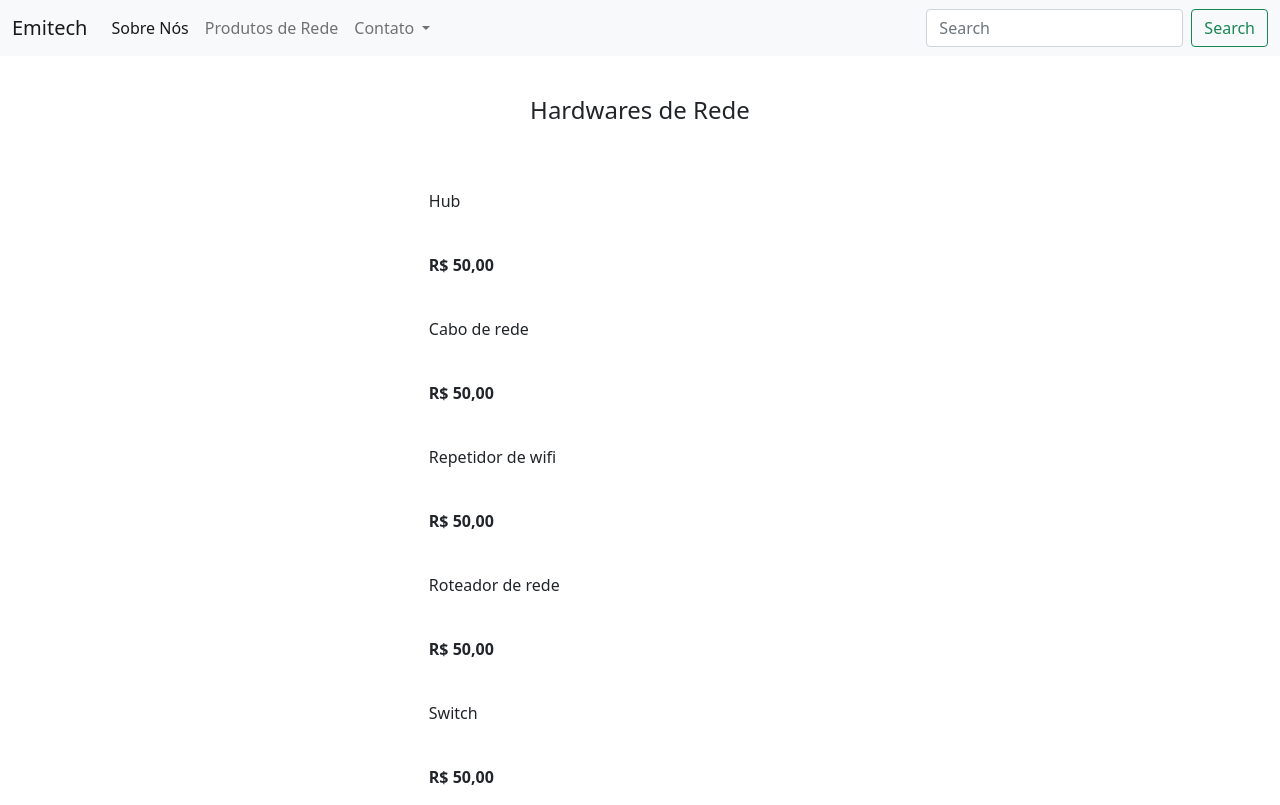
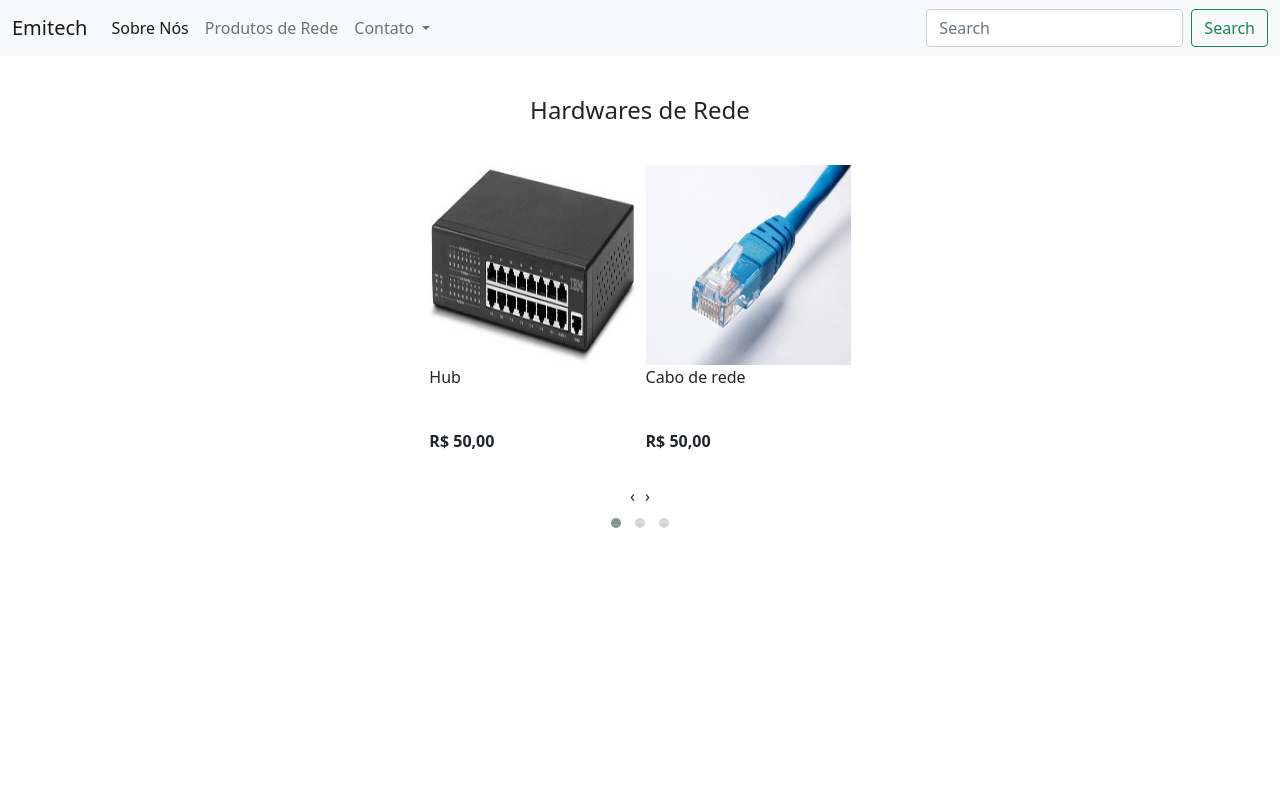
Before and after one commit to Leandrors91/EMITECH-solucoes-tecnologicas, a plain HTML site: page pagina/produtos.html in a window 1280 px wide. Drawn offline with nearby package versions, Linux system fonts and the light colour scheme; the site is published under a folder, as on GitHub Pages, so addresses that start at the root find nothing.

Commit message:
Corrigindo bugs

```diff
--- a/pagina/index.html
+++ b/pagina/index.html
@@ -5,7 +5,7 @@
     <meta http-equiv="X-UA-Compatible" content="IE=edge">
     <meta name="viewport" content="width=device-width, initial-scale=1.0">
     <title>Emitech</title>
-    <link rel="stylesheet" href="/css/main.css">
+    <link rel="stylesheet" href="./css/main.css">
 
     <link href="https://cdn.jsdelivr.net/npm/bootstrap@5.0.0-beta3/dist/css/bootstrap.min.css" rel="stylesheet" integrity="sha384-eOJMYsd53ii+scO/bJGFsiCZc+5NDVN2yr8+0RDqr0Ql0h+rP48ckxlpbzKgwra6" crossorigin="anonymous">
 
@@ -52,7 +52,7 @@
             <div class="card-body">
               <h5 class="card-title">Pakuni</h5>
               <p class="card-text">Sistema de administração de funcionários.</p>
-              <a href="contato.html" class="card-link">Saiba Mias</a>
+              <a href="contato.html" class="card-link">Saiba Mais</a>
             </div>
         </div>
 
--- a/pagina/produtos.html
+++ b/pagina/produtos.html
@@ -6,9 +6,9 @@
     <meta name="viewport" content="width=device-width, initial-scale=1.0">
     <title>Produtos</title>
     <link href="https://cdn.jsdelivr.net/npm/bootstrap@5.0.0-beta3/dist/css/bootstrap.min.css" rel="stylesheet" integrity="sha384-eOJMYsd53ii+scO/bJGFsiCZc+5NDVN2yr8+0RDqr0Ql0h+rP48ckxlpbzKgwra6" crossorigin="anonymous">
-    <link rel="stylesheet" href="css/produtos.css">
-    <link rel="stylesheet" href="/css/owl/owl.carousel.min.css">
-    <link rel="stylesheet" href="/css/owl/owl.theme.default.min.css">
+    <link rel="stylesheet" href="./css/produtos.css">
+    <link rel="stylesheet" href="./css/owl/owl.carousel.min.css">
+    <link rel="stylesheet" href="./css/owl/owl.theme.default.min.css">
 
 </head>
 <body>
@@ -54,31 +54,31 @@
     <div class="wraper-carousel">
         <div class="owl-carousel owl-theme">
             <div class="item">
-              <img src="/imgs/hub.jpeg" alt="">
+              <img src="./imgs/hub.jpeg" alt="">
               <p>Hub</p>
               <br>
               <p><strong>R$ 50,00</strong></p>
             </div>
             <div class="item">
-              <img src="/imgs/network-cable-2245837_1920.jpg" alt="">
+              <img src="./imgs/network-cable-2245837_1920.jpg" alt="">
               <p>Cabo de rede</p>
               <br>
               <p><strong>R$ 50,00</strong></p>
             </div>
             <div class="item">
-              <img src="/imgs/repetidor.jpeg" alt="">
+              <img src="./imgs/repetidor.jpeg" alt="">
               <p>Repetidor de wifi</p>
               <br>
               <p><strong>R$ 50,00</strong></p>
             </div>
             <div class="item">
-              <img src="/imgs/router-157597_1280.png" alt="">
+              <img src="./imgs/router-157597_1280.png" alt="">
               <p>Roteador de rede</p>
               <br>
               <p><strong>R$ 50,00</strong></p>
             </div>
             <div class="item">
-              <img src="/imgs/switch.jpeg" alt="">
+              <img src="./imgs/switch.jpeg" alt="">
               <p>Switch</p>
               <br>
               <p><strong>R$ 50,00</strong></p>
@@ -86,9 +86,9 @@
         </div>
     </div>
 
-    <script src="/js/jquery.min.js"></script>
-    <script src="/js/owl.carousel.min.js"></script>
-    <script src="/js/setup.js"></script>
+    <script src="./js/jquery.min.js"></script>
+    <script src="./js/owl.carousel.min.js"></script>
+    <script src="./js/setup.js"></script>
 
     <script src="https://cdn.jsdelivr.net/npm/@popperjs/core@2.9.1/dist/umd/popper.min.js" integrity="sha384-SR1sx49pcuLnqZUnnPwx6FCym0wLsk5JZuNx2bPPENzswTNFaQU1RDvt3wT4gWFG" crossorigin="anonymous"></script>
     <script src="https://cdn.jsdelivr.net/npm/bootstrap@5.0.0-beta3/dist/js/bootstrap.min.js" integrity="sha384-j0CNLUeiqtyaRmlzUHCPZ+Gy5fQu0dQ6eZ/xAww941Ai1SxSY+0EQqNXNE6DZiVc" crossorigin="anonymous"></script>
```
